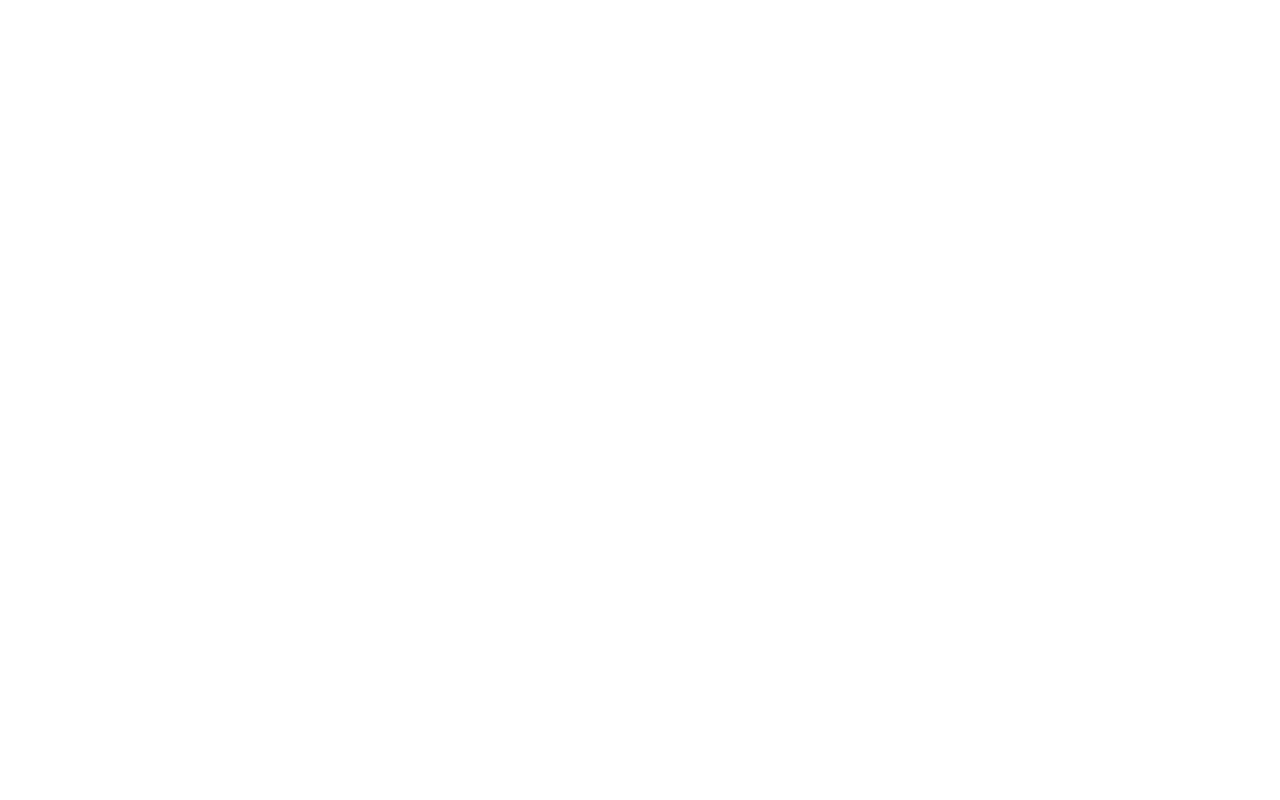
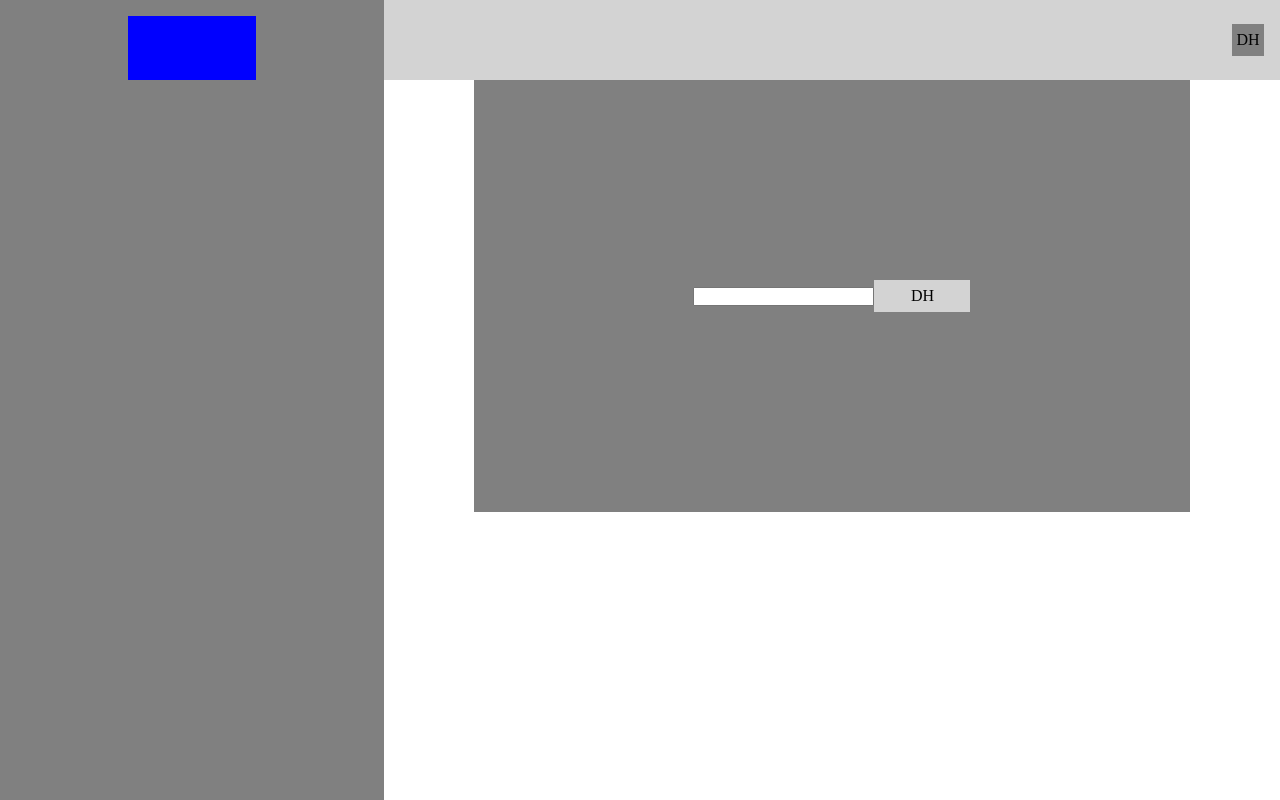
Before and after one commit to riorillo/test-sbarramento, a plain HTML site: page index.html in a window 1280 px wide. Drawn offline with Linux system fonts and the light colour scheme.

Commit message:
esercizio finito

```diff
--- a/index.html
+++ b/index.html
@@ -9,6 +9,26 @@
     <link rel="stylesheet" href="style.css">
 </head>
 <body>
-
+    <div class="wrapper">
+        <aside>
+            <div class="box-aside"></div>
+        </aside>
+        <section>
+            <header>
+                <div class="box-header"></div>
+                <div class="dh-square"><p>DH</p></div>
+            </header>
+            <main>
+                <div class="box-main">
+                    <div>
+                        <input type="search" id="search-bar">
+                    </div>
+                    <div class="dh">
+                        <p>DH</p>
+                    </div>
+                </div>
+            </main>
+        </section>
+    </div>
 </body>
 </html>
--- a/style.css
+++ b/style.css
@@ -3,3 +3,139 @@
     padding: 0;
     box-sizing: border-box;
 }
+
+
+.wrapper{
+    width: 100vw;
+    height: 100vh;
+    display: flex;
+}
+
+aside{
+    background-color: gray;
+    height: 100vh;
+    width: 30%;
+    display: flex;
+    flex-direction: column;
+    align-items: center;
+    justify-content: flex-start;
+    padding: 1rem;
+}
+
+.box-aside{
+    width: 8rem;
+    height: 4rem;
+    background-color: blue;
+}
+
+section{
+    width: 70%;
+    height: 100%;
+    display: flex;
+    flex-direction: column;
+}
+
+header{
+    height: 10%;
+    background-color: lightgray;
+    display: flex;
+    justify-content: space-between;
+    align-items: center;
+    padding: 1rem;
+}
+
+.box-header{
+    width: 6rem;
+    height: 2rem;
+    background-color: blue;
+    visibility: hidden;
+}
+
+.dh-square{
+    width: 2rem;
+    height: 2rem;
+    background-color: gray;
+    display: flex;
+    align-items: center;
+    justify-content: center;
+}
+
+main{
+    width: 100%;
+    height: 90%;
+    display: flex;
+    flex-direction: column;
+    align-items: center;
+    justify-content: space-between;
+}
+
+.box-main{
+    width: 80%;
+    height: 60%;
+    background-color: gray;
+    display: flex;
+    align-items: center;
+    justify-content: center;
+}
+
+.into-box-main{
+    display: flex;
+    flex-direction: column;
+    align-items: center;
+    gap: 2rem;
+}
+
+.dh{
+    width: 6rem;
+    height: 2rem;
+    display: flex;
+    align-items: center;
+    justify-content: center;
+    background-color: lightgray;
+}
+
+
+
+.round{
+    width: 5rem;
+    height: 5rem;
+    border-radius: 50%;
+    background-color: gray;
+    margin: 1rem;
+    align-self: flex-end;
+
+}
+
+.round-mobile{
+    width: 5rem;
+    height: 5rem;
+    border-radius: 50%;
+    background-color: gray;
+    margin: 1rem;
+    align-self: flex-start;
+    visibility: hidden;
+
+}
+
+@media screen and (max-width:720px) {
+
+    aside{
+        display: none;
+    }
+
+    section{
+        width: 100%;
+    }
+
+    .box-main{
+        width: 100%;
+    }
+
+    .round{
+        display: none;
+    }
+
+    .round-mobile{
+        visibility: visible;
+    }
+}
```
